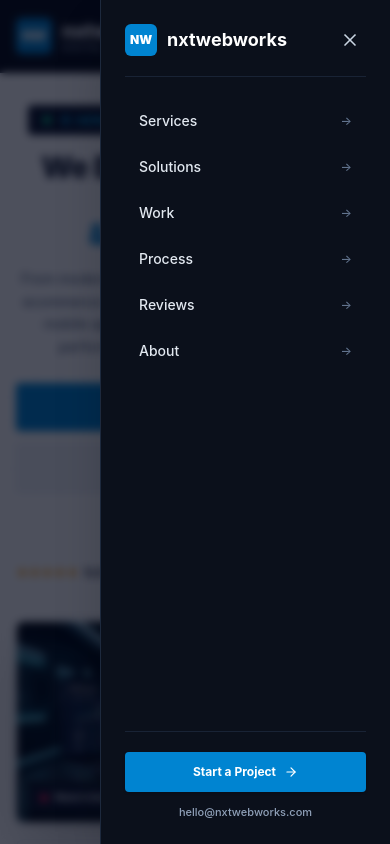
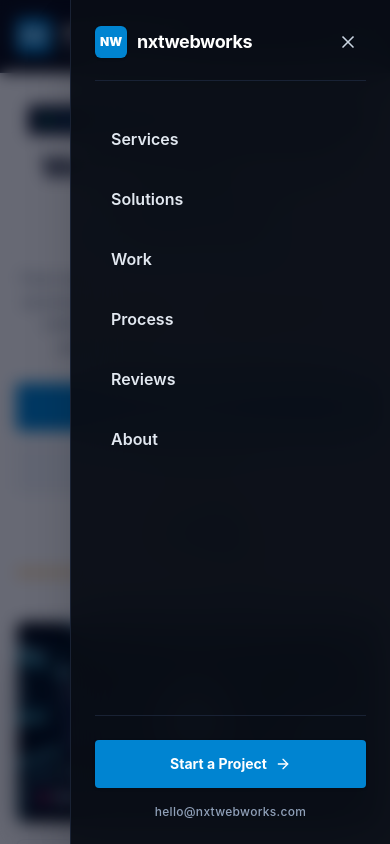
Before and after one commit to bhanudova02/demo-landing, a React (Vite) app: page / in a window 390 px wide. Both pictures are taken after a click on the button "Open Menu". Shown: the top 844 px of the page. Built offline with nearby package versions, Linux system fonts and the light colour scheme; grey boxes are pictures that could not be loaded.

Commit message:
Update mobile navigation to magic ui sheet

```diff
--- a/src/components/Navbar.jsx
+++ b/src/components/Navbar.jsx
@@ -96,29 +96,30 @@
       </div>
 
       {/* Mobile Sidebar Drawer & Backdrop */}
-      {mobileMenuOpen && (
-        <div
-          className="fixed inset-0 bg-slate-950/70 backdrop-blur-xs z-50 transition-opacity duration-300 md:hidden"
-          onClick={() => setMobileMenuOpen(false)}
-        />
-      )}
+      <div
+        className={`fixed inset-0 bg-slate-950/60 backdrop-blur-sm z-40 transition-opacity duration-500 ease-in-out md:hidden ${
+          mobileMenuOpen ? 'opacity-100' : 'opacity-0 pointer-events-none'
+        }`}
+        onClick={() => setMobileMenuOpen(false)}
+        aria-hidden="true"
+      />
 
       <div
-        className={`fixed top-0 right-0 bottom-0 w-[290px] max-w-[85vw] bg-[#0b101b] border-l border-slate-800 shadow-2xl z-50 flex flex-col justify-between p-6 transition-transform duration-300 ease-in-out md:hidden ${
+        className={`fixed top-0 right-0 bottom-0 w-[85vw] max-w-[320px] bg-[#090d16]/95 backdrop-blur-xl border-l border-slate-800/80 shadow-2xl z-50 flex flex-col justify-between p-6 md:hidden transition-transform duration-500 ease-[cubic-bezier(0.22,1,0.36,1)] ${
           mobileMenuOpen ? 'translate-x-0' : 'translate-x-full'
         }`}
       >
         {/* Sidebar Header */}
         <div className="flex items-center justify-between pb-5 border-b border-slate-800/80">
           <div className="flex items-center gap-2.5">
-            <div className="w-8 h-8 rounded-md bg-sky-600 flex items-center justify-center text-white font-black text-xs">
+            <div className="w-8 h-8 rounded-md bg-sky-600 flex items-center justify-center text-white font-black text-xs shadow-sm">
               NW
             </div>
-            <span className="text-lg font-bold text-white lowercase">nxtwebworks</span>
+            <span className="text-lg font-bold text-white lowercase tracking-tight">nxtwebworks</span>
           </div>
           <button
             onClick={() => setMobileMenuOpen(false)}
-            className="p-1.5 rounded-sm text-slate-400 hover:text-white hover:bg-slate-800 transition-colors"
+            className="p-2 rounded-full text-slate-400 hover:text-white hover:bg-slate-800/80 transition-all active:scale-95"
             aria-label="Close menu"
           >
             <IconClose className="w-5 h-5 text-slate-300" />
@@ -126,31 +127,37 @@
         </div>
 
         {/* Sidebar Navigation Links */}
-        <div className="flex-1 py-6 flex flex-col space-y-1.5 overflow-y-auto">
-          {navLinks.map((link) => (
+        <div className="flex-1 py-8 flex flex-col space-y-2 overflow-y-auto">
+          {navLinks.map((link, index) => (
             <a
               key={link.name}
               href={link.href}
               onClick={() => setMobileMenuOpen(false)}
-              className="px-3.5 py-2.5 rounded-sm text-sm font-medium text-slate-200 hover:bg-slate-800/70 hover:text-cyan-400 transition-all flex items-center justify-between group"
+              className={`px-4 py-3.5 rounded-lg text-base font-semibold text-slate-200 hover:bg-slate-800/60 hover:text-cyan-400 flex items-center justify-between group transition-all duration-300 ${
+                mobileMenuOpen ? 'opacity-100 translate-x-0' : 'opacity-0 translate-x-8'
+              }`}
+              style={{
+                transitionDelay: `${mobileMenuOpen ? 100 + index * 50 : 0}ms`,
+                transitionTimingFunction: 'cubic-bezier(0.22,1,0.36,1)'
+              }}
             >
               <span>{link.name}</span>
-              <span className="text-slate-500 group-hover:text-cyan-400 transition-colors text-xs">→</span>
+              <IconArrowRight className="w-4 h-4 text-slate-500 group-hover:text-cyan-400 transition-all opacity-0 group-hover:opacity-100 -translate-x-2 group-hover:translate-x-0" />
             </a>
           ))}
         </div>
 
         {/* Sidebar Bottom CTA & Info */}
-        <div className="pt-5 border-t border-slate-800/80 space-y-3">
+        <div className="pt-6 border-t border-slate-800/80 space-y-4">
           <a
             href="#contact"
             onClick={() => setMobileMenuOpen(false)}
-            className="w-full flex items-center justify-center gap-2 px-5 py-3 rounded-sm text-xs font-bold text-white bg-sky-600 hover:bg-sky-500 shadow-sm transition-all"
+            className="w-full flex items-center justify-center gap-2 px-5 py-3.5 rounded-sm text-sm font-bold text-white bg-sky-600 hover:bg-sky-500 shadow-sm transition-all hover:scale-[1.02] active:scale-[0.98]"
           >
             <span>Start a Project</span>
-            <IconArrowRight className="w-3.5 h-3.5" />
+            <IconArrowRight className="w-4 h-4" />
           </a>
-          <div className="text-center text-[11px] text-slate-400 font-medium">
+          <div className="text-center text-xs text-slate-400 font-medium tracking-wide">
             hello@nxtwebworks.com
           </div>
         </div>
```
